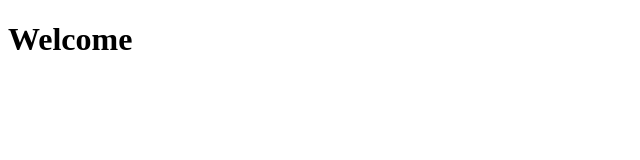
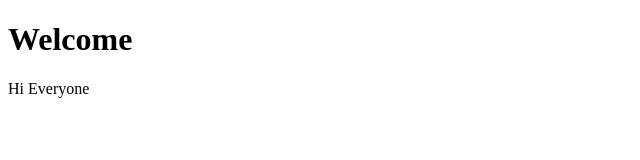
Before and after one commit to Linna1105/TestGit, a plain HTML site: page index.html in a window 1280 px wide. Shown: the whole page, without its empty margins (0-640 px from the left). Drawn offline with Linux system fonts and the light colour scheme.

```diff
--- a/index.html
+++ b/index.html
@@ -7,5 +7,6 @@
 </head>
 <body>
     <h1>Welcome</h1>
+    <p>Hi Everyone</p>
 </body>
 </html>
```
